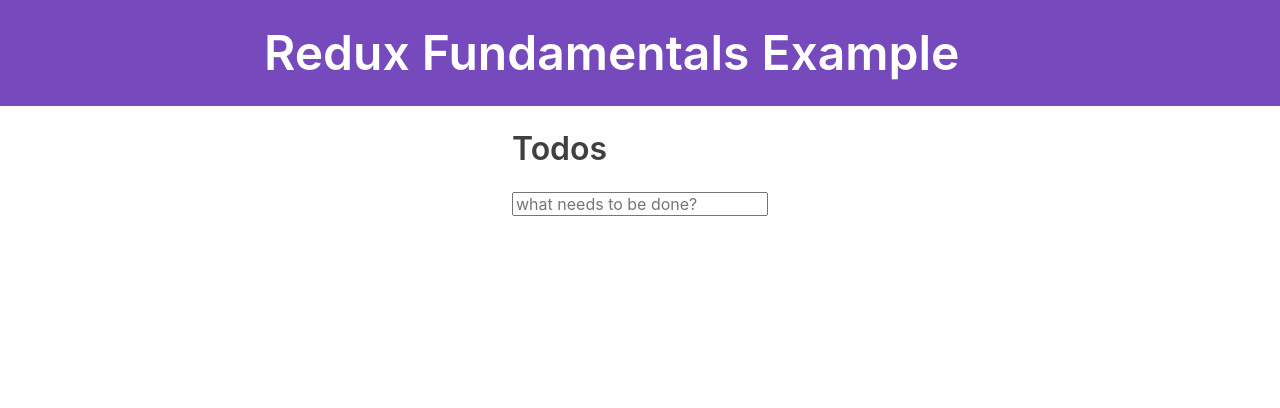
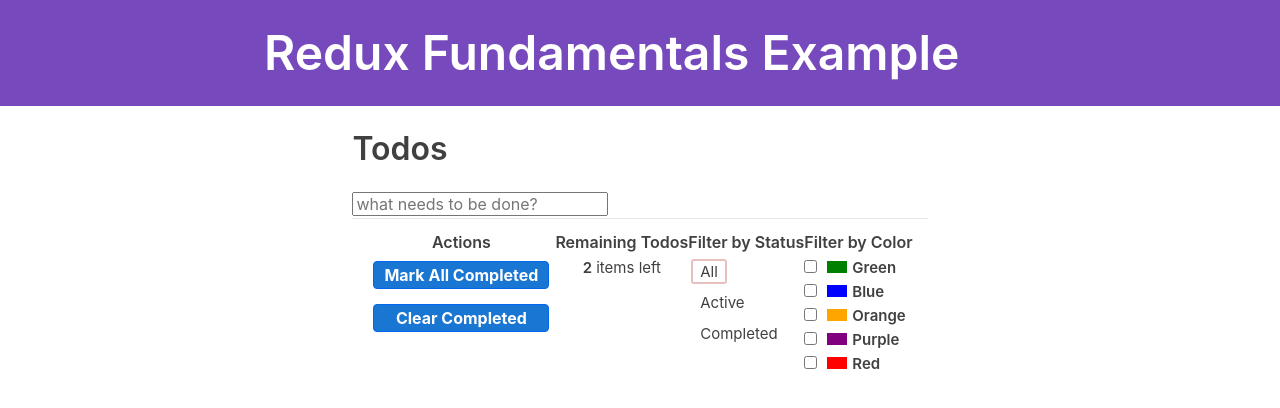
Before and after one commit to weter123/redux-fundamentals-practice, a React (Create React App) app: page / in a window 1280 px wide. Shown: the top 408 px of the page. Built offline with nearby package versions, Linux system fonts and the light colour scheme; what miragejs would draw is missing.

Commit message:
Completed Footer component and applied the required filters

```diff
--- a/src/App.js
+++ b/src/App.js
@@ -1,6 +1,6 @@
 import React from "react";
 import Header from "./features/Header/Header";
-
+import Footer from "./features/Footer/Footer";
 function App() {
   return (
     <div className="App">
@@ -16,6 +16,8 @@
       <section>
         <h2>Todos</h2>
         <Header />
+
+        <Footer />
       </section>
     </div>
   );
--- a/src/features/Footer/Footer.js
+++ b/src/features/Footer/Footer.js
@@ -0,0 +1,114 @@
+import React from "react";
+import { useDispatch, useSelector } from "react-redux";
+import { availableColors, capitalize } from "../filters/colors";
+import { StatusFilters } from "../filters/filtersSlice";
+
+const RemainingTodos = ({ count }) => {
+  const suffix = count === 1 ? "" : "s";
+
+  return (
+    <div className="todo-count">
+      <h5>Remaining Todos</h5>
+      <strong>{count}</strong> item{suffix} left
+    </div>
+  );
+};
+
+const StatusFilter = ({ value: status, onChange }) => {
+  const renderedFilters = Object.keys(StatusFilters).map((key) => {
+    const value = StatusFilters[key];
+    const handleClick = () => onChange(value);
+    const className = value === status ? "selected" : "";
+
+    return (
+      <li key={value}>
+        <button className={className} onClick={handleClick}>
+          {key}
+        </button>
+      </li>
+    );
+  });
+
+  return (
+    <div className="filters statusFilters">
+      <h5>Filter by Status</h5>
+      <ul>{renderedFilters}</ul>
+    </div>
+  );
+};
+
+const ColorFilters = ({ value: colors, onChange }) => {
+  const renderedColors = availableColors.map((color) => {
+    const checked = colors.includes(color);
+    const handleChange = () => {
+      const changeType = checked ? "removed" : "added";
+      onChange(color, changeType);
+    };
+
+    return (
+      <label key={color}>
+        <input
+          type="checkbox"
+          name={color}
+          checked={checked}
+          onChange={handleChange}
+        />
+        <span
+          className="color-block"
+          style={{
+            backgroundColor: color
+          }}
+        ></span>
+        {capitalize(color)}
+      </label>
+    );
+  });
+
+  return (
+    <div className="filters colorFilters">
+      <h5>Filter by Color</h5>
+      <form className="colorSelection">{renderedColors}</form>
+    </div>
+  );
+};
+
+const Footer = () => {
+  const dispatch = useDispatch();
+  const todoRemaining = useSelector((state) => {
+    const uncompletedTodos = state.todos.filter((todo) => !todo.completed);
+    return uncompletedTodos.length;
+  });
+  const { status, colors } = useSelector((state) => state.filters);
+
+  const onMarkCompletedClicked = () => dispatch({ type: "todos/allCompleted" });
+  const onClearCompletedClicked = () =>
+    dispatch({ type: "todos/completedCleared" });
+
+  const onColorChange = (color, changeType) =>
+    dispatch({
+      type: "filters/colorFilterChanged",
+      payload: { color, changeType }
+    });
+
+  const onStatusChange = (status) =>
+    dispatch({ type: "filters/statusFilterChanged", payload: status });
+
+  return (
+    <footer className="footer">
+      <div className="actions">
+        <h5> Actions </h5>
+        <button className="button" onClick={onMarkCompletedClicked}>
+          Mark All Completed
+        </button>
+        <button className="button" onClick={onClearCompletedClicked}>
+          Clear Completed
+        </button>
+      </div>
+
+      <RemainingTodos count={todoRemaining} />
+      <StatusFilter value={status} onChange={onStatusChange} />
+      <ColorFilters value={colors} onChange={onColorChange} />
+    </footer>
+  );
+};
+export default Footer;
--- /dev/null
+++ b/src/features/filters/colors.js
@@ -0,0 +1,3 @@
+export const availableColors = ["green", "blue", "orange", "purple", "red"];
+
+export const capitalize = (s) => s[0].toUpperCase() + s.slice(1);
```
